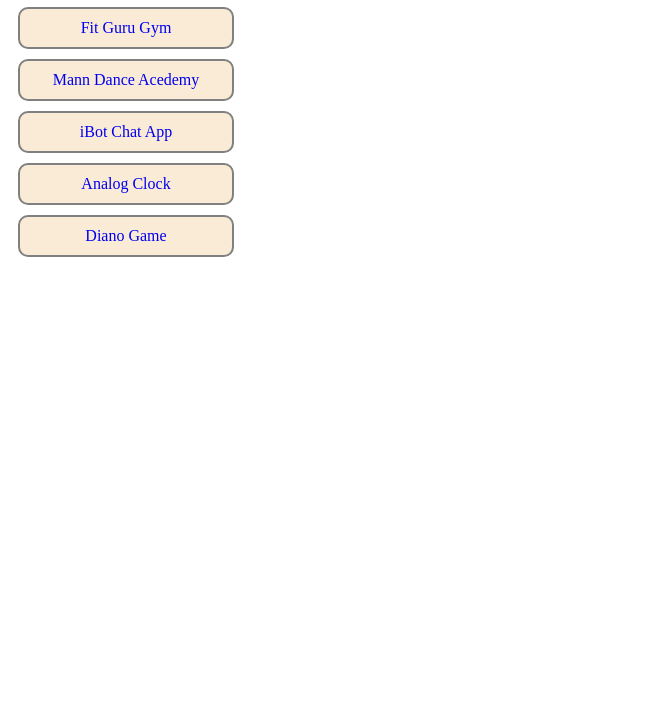
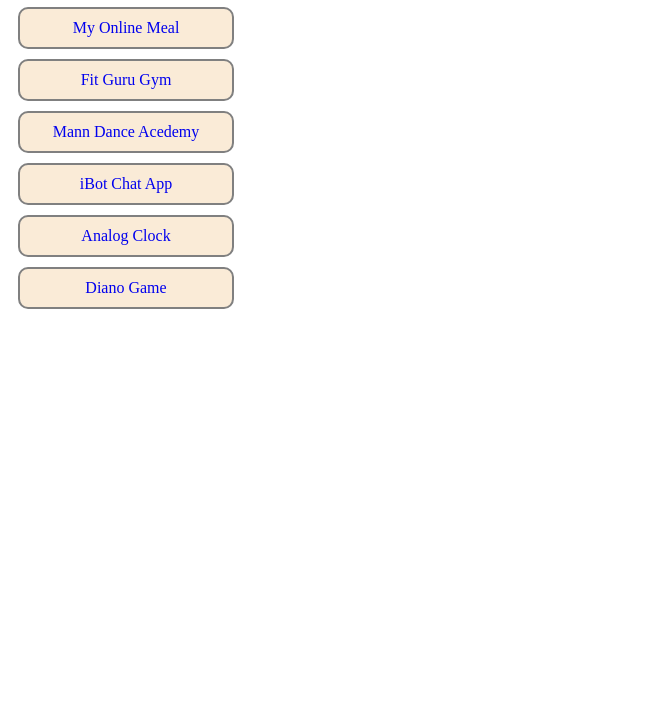
Before and after one commit to piyushkothiya/portfoliowebsite, a plain HTML site: page index.html in a window 1280 px wide. Shown: the part 73-800 px from the top of the page, without its empty margins (0-660 px from the left). Drawn offline with Linux system fonts and the light colour scheme.

Commit message:
food delivery website

```diff
--- a/index.html
+++ b/index.html
@@ -9,6 +9,7 @@
 </head>
 <body>
     <h1>Welcome to Piyush Kothiya's Web Portfolio</h1>
+    <a href="http://myonlinemeal.piyushkothiya.in"  target="_blank">My Online Meal </a>
     <a href="http://fitgurugym.piyushkothiya.in"  target="_blank">Fit Guru Gym</a>
     <a href="http://manndance.piyushkothiya.in" target="_blank">Mann Dance Acedemy</a>
     <a href="http://ibotchatapp.piyushkothiya.in" target="_blank"> iBot Chat App</a>
```
